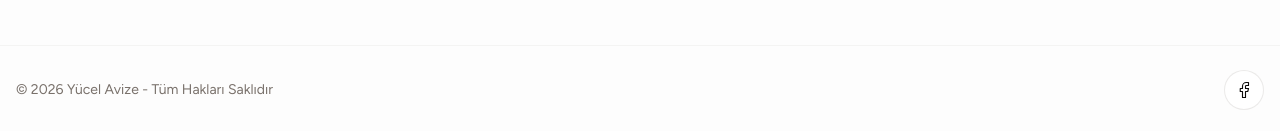
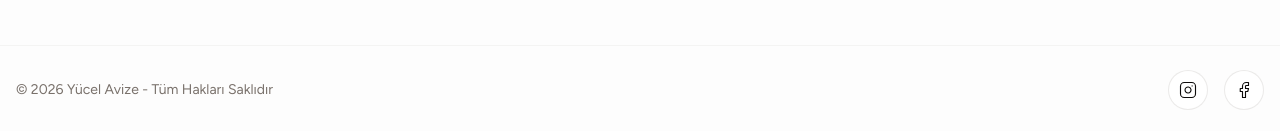
Before and after one commit to ugurcankurt/yucelavize, a Next.js app: page / in a window 1280 px wide. Shown: the part 2654-2785 px from the top of the page. Built offline with nearby package versions, Linux system fonts and the light colour scheme; no server answers; the database is empty.

Commit message:
feat: add instagram link to footer

```diff
--- a/app/layout.tsx
+++ b/app/layout.tsx
@@ -100,7 +100,7 @@ export default function RootLayout({
                 "availableLanguage": "Turkish"
               },
               "sameAs": [
-                "https://instagram.com/yucelavize",
+                "https://instagram.com/yucelavizecom",
                 "https://facebook.com/yucelavize"
               ]
             }).replace(/</g, '\\u003c')
--- a/components/storefront/footer.tsx
+++ b/components/storefront/footer.tsx
@@ -147,9 +147,14 @@ export function Footer() {
           <p className="text-sm text-muted-foreground">
             © 2026 Yücel Avize - Tüm Hakları Saklıdır
           </p>
-          <a href="https://facebook.com/yucelavize" target="_blank" rel="noopener noreferrer" className="w-10 h-10 rounded-full border border-border/80 flex items-center justify-center text-foreground hover:bg-foreground hover:text-background transition-all duration-300 bg-background">
-            <svg xmlns="http://www.w3.org/2000/svg" width="18" height="18" viewBox="0 0 24 24" fill="none" stroke="currentColor" strokeWidth="1.5" strokeLinecap="round" strokeLinejoin="round"><path d="M18 2h-3a5 5 0 0 0-5 5v3H7v4h3v8h4v-8h3l1-4h-4V7a1 1 0 0 1 1-1h3z" /></svg>
-          </a>
+          <div className="flex gap-4 items-center">
+            <a href="https://instagram.com/yucelavizecom" target="_blank" rel="noopener noreferrer" className="w-10 h-10 rounded-full border border-border/80 flex items-center justify-center text-foreground hover:bg-foreground hover:text-background transition-all duration-300 bg-background" aria-label="Instagram">
+              <svg xmlns="http://www.w3.org/2000/svg" width="18" height="18" viewBox="0 0 24 24" fill="none" stroke="currentColor" strokeWidth="1.5" strokeLinecap="round" strokeLinejoin="round"><rect width="20" height="20" x="2" y="2" rx="5" ry="5"/><path d="M16 11.37A4 4 0 1 1 12.63 8 4 4 0 0 1 16 11.37z"/><line x1="17.5" x2="17.51" y1="6.5" y2="6.5"/></svg>
+            </a>
+            <a href="https://facebook.com/yucelavize" target="_blank" rel="noopener noreferrer" className="w-10 h-10 rounded-full border border-border/80 flex items-center justify-center text-foreground hover:bg-foreground hover:text-background transition-all duration-300 bg-background" aria-label="Facebook">
+              <svg xmlns="http://www.w3.org/2000/svg" width="18" height="18" viewBox="0 0 24 24" fill="none" stroke="currentColor" strokeWidth="1.5" strokeLinecap="round" strokeLinejoin="round"><path d="M18 2h-3a5 5 0 0 0-5 5v3H7v4h3v8h4v-8h3l1-4h-4V7a1 1 0 0 1 1-1h3z" /></svg>
+            </a>
+          </div>
         </div>
       </div>
     </footer>
```
